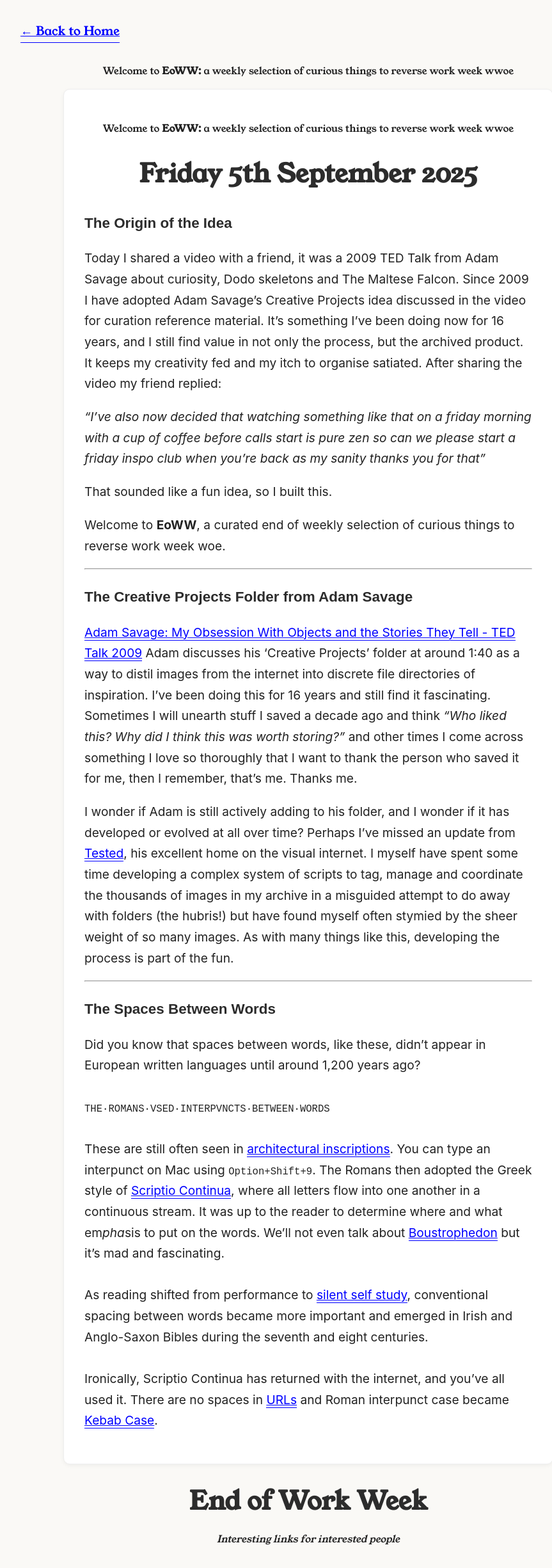
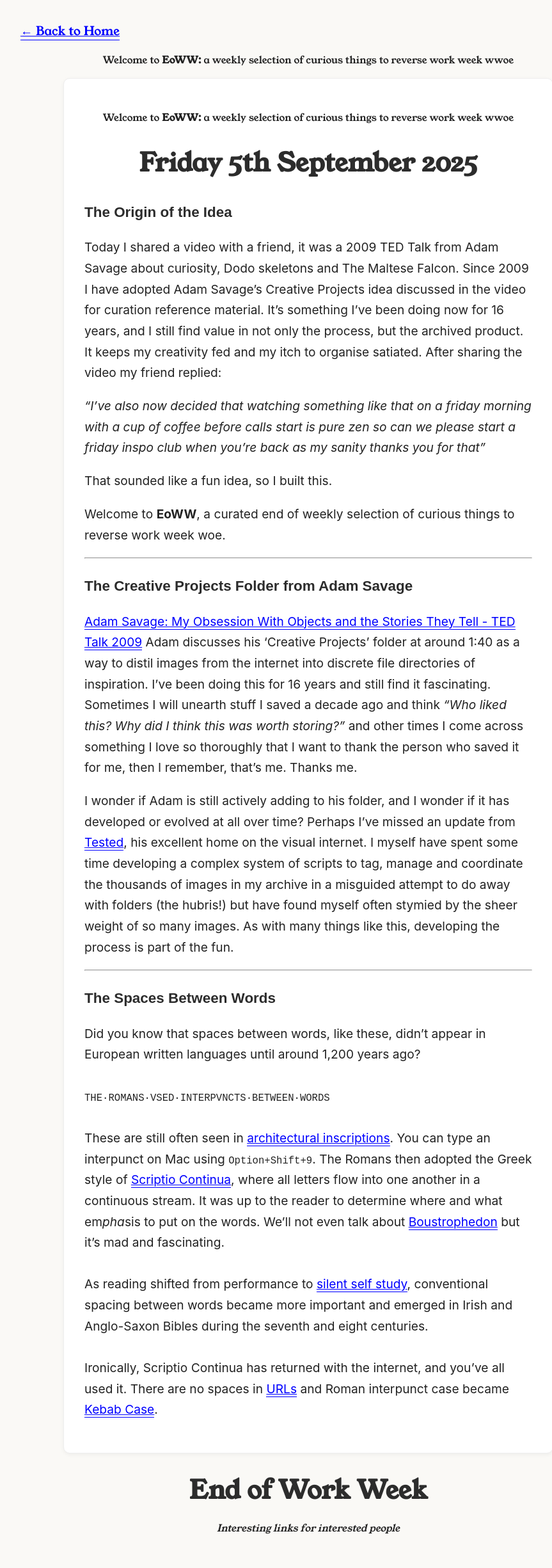
Before and after one commit to 746a/EoW, a Jekyll site: the page built from _weeks/2025-09-05.md, in a window 1280 px wide. Shown: the whole page at 64% size, without its empty margins (158-1021 px from the left). Built offline with Jekyll 4.4.1, drawn with Linux system fonts in a browser that asks for light colours.

Commit message:
Change backHome display property from inline-block to inline for layout consistency

```diff
--- a/assets/style.css
+++ b/assets/style.css
@@ -139,11 +139,12 @@ blockquote {
 }
 
 .backHome {
-  display: inline-block;
+  display: inline;
   font-size: 1em;
   font-family: "Young Serif", Georgia, serif;
   text-align: left;
   margin-bottom: 1rem;
+  border-bottom: none;
 }
 
 /* Responsive tweaks */
```
